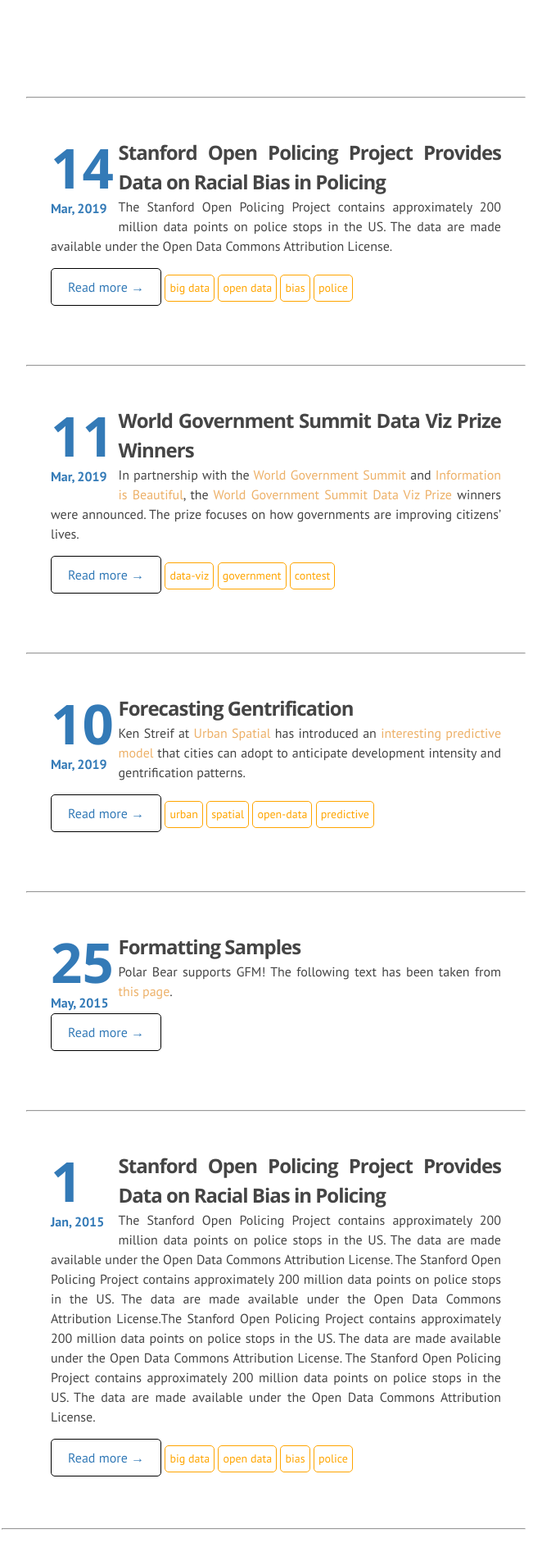
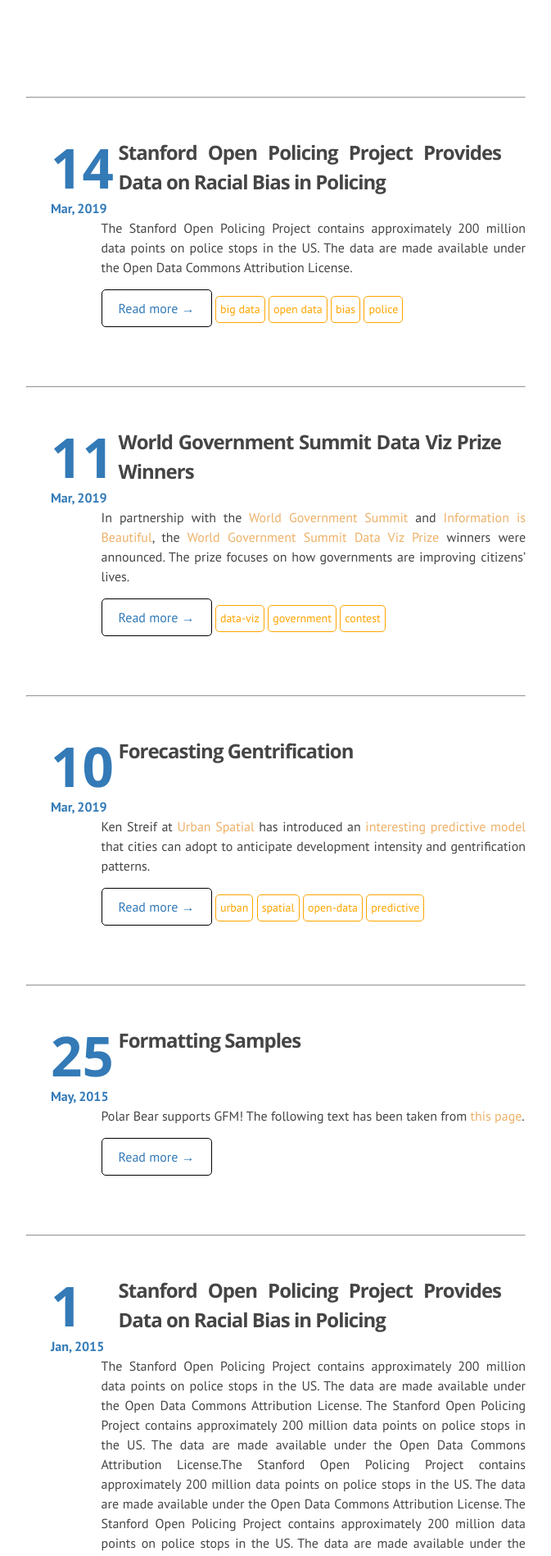
Before and after one commit to DS4PS/ds4ps.github.io, a Jekyll site: the page built from index.md, in a window 1280 px wide. Shown: the part 1210-3108 px from the top of the page at 82% size, without its empty margins (318-991 px from the left). Built offline with Jekyll 4.4.1, drawn with Linux system fonts in a browser that asks for light colours; nearby versions of some CDN libraries; library files that are not in the unit come from our copies.

Commit message:
Update index.html

```diff
--- a/_layouts/index.html
+++ b/_layouts/index.html
@@ -105,11 +105,11 @@
             <span style="color:#337ab7;font-weight:bold;">{{ post.date | date: "%b, %Y" }}</span><br>
         </div>
 
-        <div style = "float:right;width:85%">
+        <div style = "float:left;width:85%">
             <a class = "post-css" href="{{ post.url | prepend: site.baseurl }}">
             <h4>{{ post.title }}</h4>
             </a>
-        <!--  </div>  -->
+        </div>
 
         </div>
 
@@ -117,7 +117,7 @@
 
           <!--  -------- BLOG BODY -----------  -->
 
-          <!-- <div style="float:right;width:85%"> -->
+          <div style="float:right;width:85%">
 
           <div class = "uk-card-body">
                 {{ post.excerpt  }}
```
